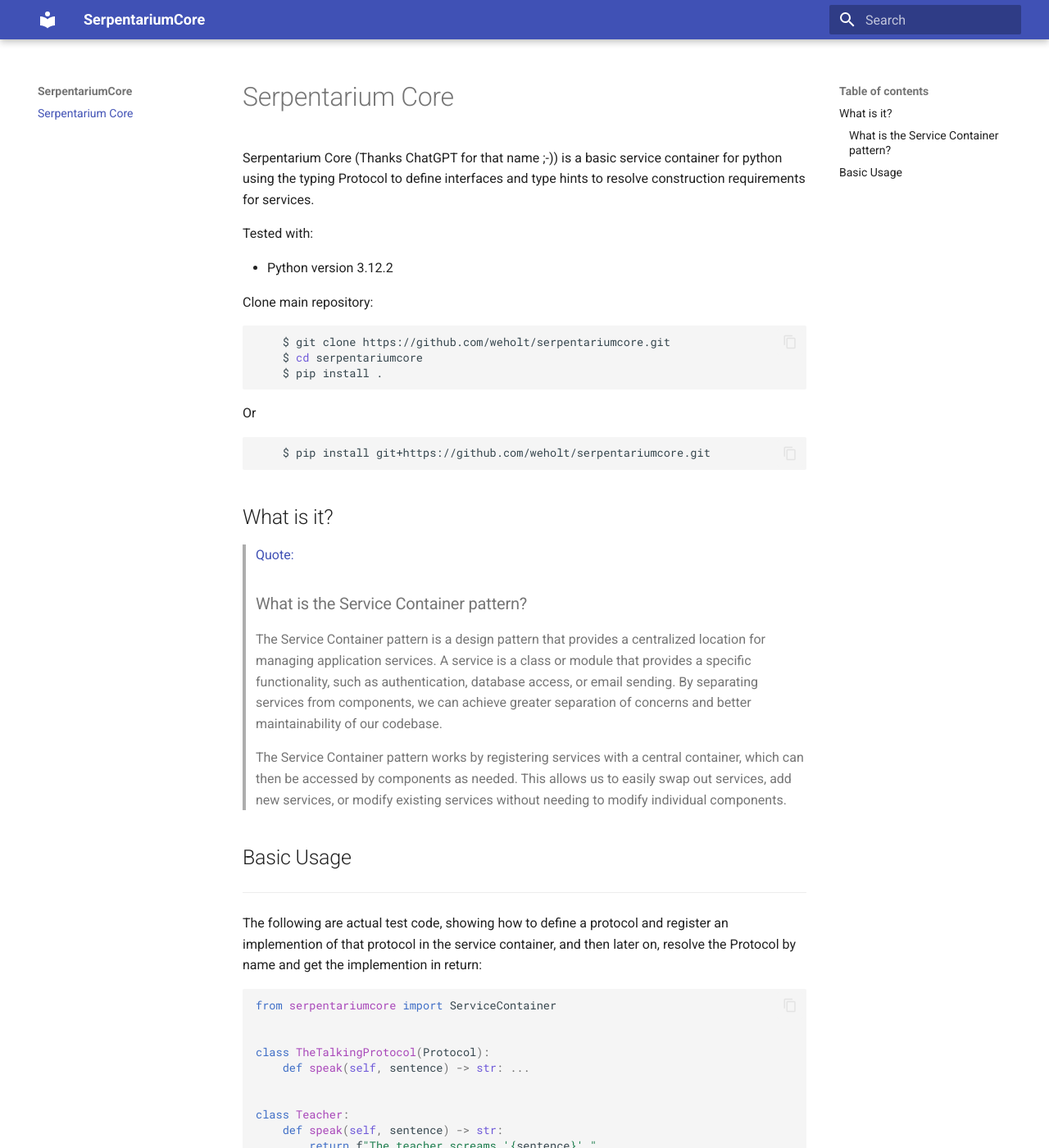
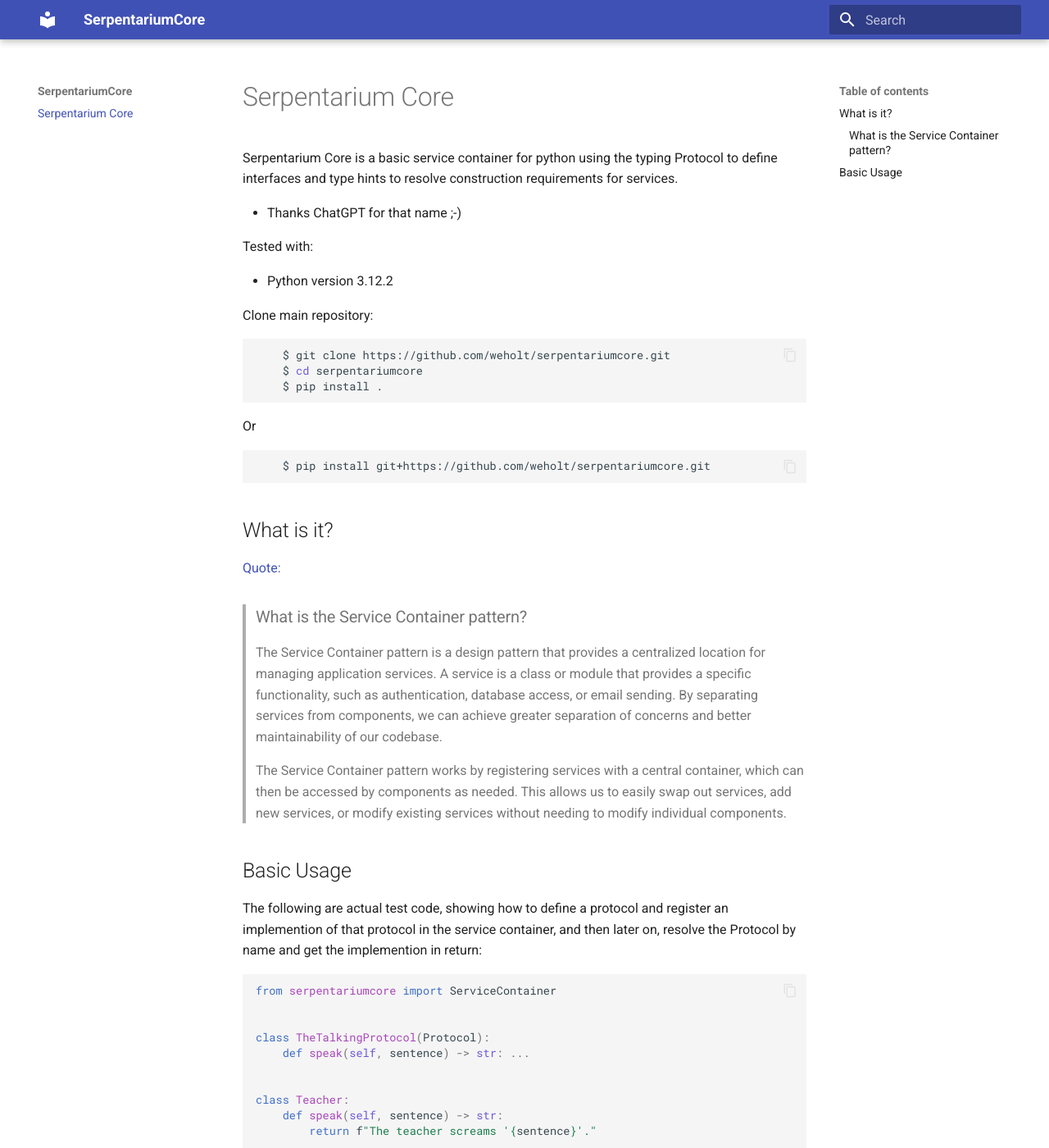
Before and after one commit to weholt/SerpentariumCore, an MkDocs documentation site: the page built from docs/index.md, in a window 1280 px wide and 1400 px high. Shown: the whole window at 82% size. Built offline with MkDocs 1.6.1 and Material for MkDocs 9.7.7, drawn with Linux system fonts in a browser that asks for light colours; some of the changed text lies outside the part shown.

```diff
--- a/docs/index.md
+++ b/docs/index.md
@@ -1,7 +1,9 @@
 # Serpentarium Core
 
-Serpentarium Core (Thanks ChatGPT for that name ;-)) is a basic service container for python using the typing Protocol
+Serpentarium Core is a basic service container for python using the typing Protocol
 to define interfaces and type hints to resolve construction requirements for services.
+
+- Thanks ChatGPT for that name ;-)
 
 Tested with:
 
@@ -25,15 +27,14 @@ Or
 
 ## What is it?
 
-> [Quote:](https://dev.to/abdelrahmanallam/simplifying-dependency-injection-with-the-service-container-pattern-in-reactjs-and-ruby-on-rails-525m)
+[Quote:](https://dev.to/abdelrahmanallam/simplifying-dependency-injection-with-the-service-container-pattern-in-reactjs-and-ruby-on-rails-525m)
 
 > ### What is the Service Container pattern?
-The Service Container pattern is a design pattern that provides a centralized location for managing application services. A service is a class or module that provides a specific functionality, such as authentication, database access, or email sending. By separating services from components, we can achieve greater separation of concerns and better maintainability of our codebase.
+> The Service Container pattern is a design pattern that provides a centralized location for managing application services. A service is a class or module that provides a specific functionality, such as authentication, database access, or email sending. By separating services from components, we can achieve greater separation of concerns and better maintainability of our codebase.
 
 > The Service Container pattern works by registering services with a central container, which can then be accessed by components as needed. This allows us to easily swap out services, add new services, or modify existing services without needing to modify individual components.
 
 ## Basic Usage
------------
 
 The following are actual test code, showing how to define a protocol and register an implemention
 of that protocol in the service container, and then later on, resolve the Protocol by name
```
Also changed, not shown: other parts of docs/index.md (+3 -6 lines).
